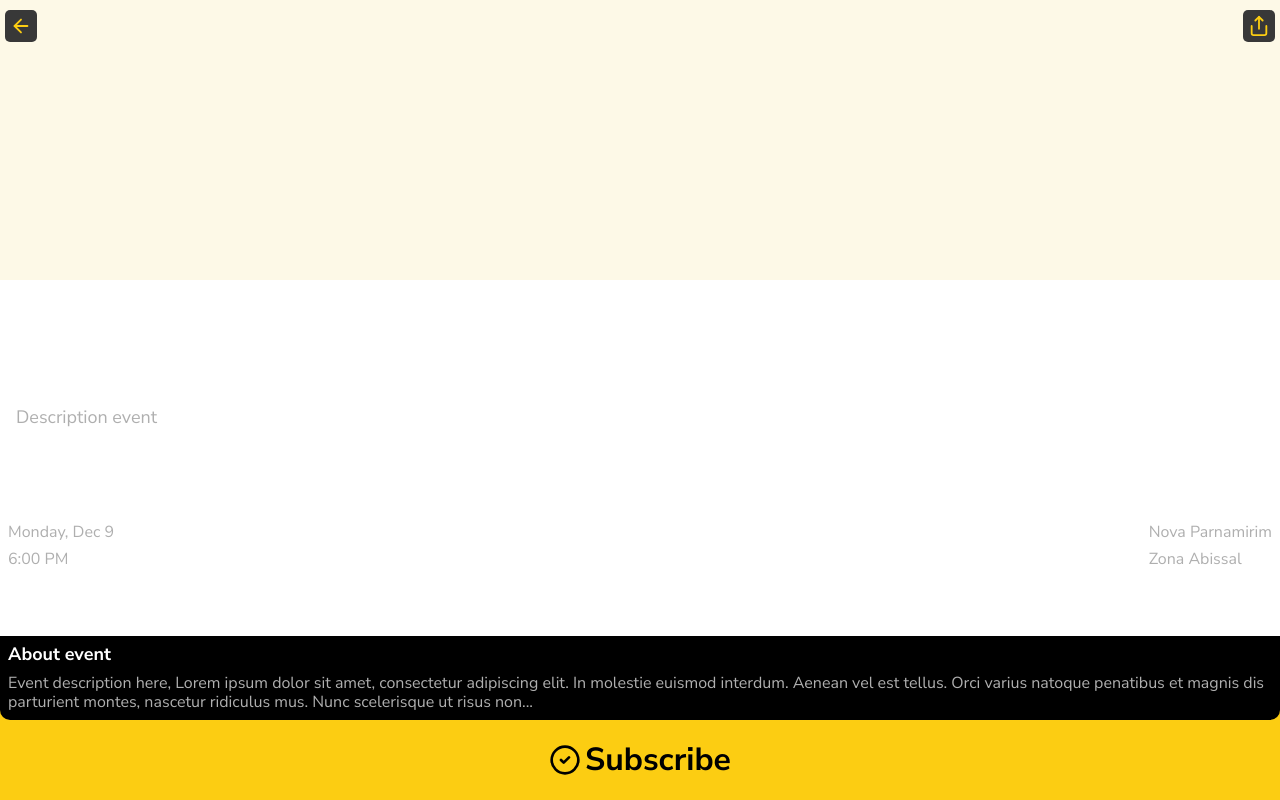
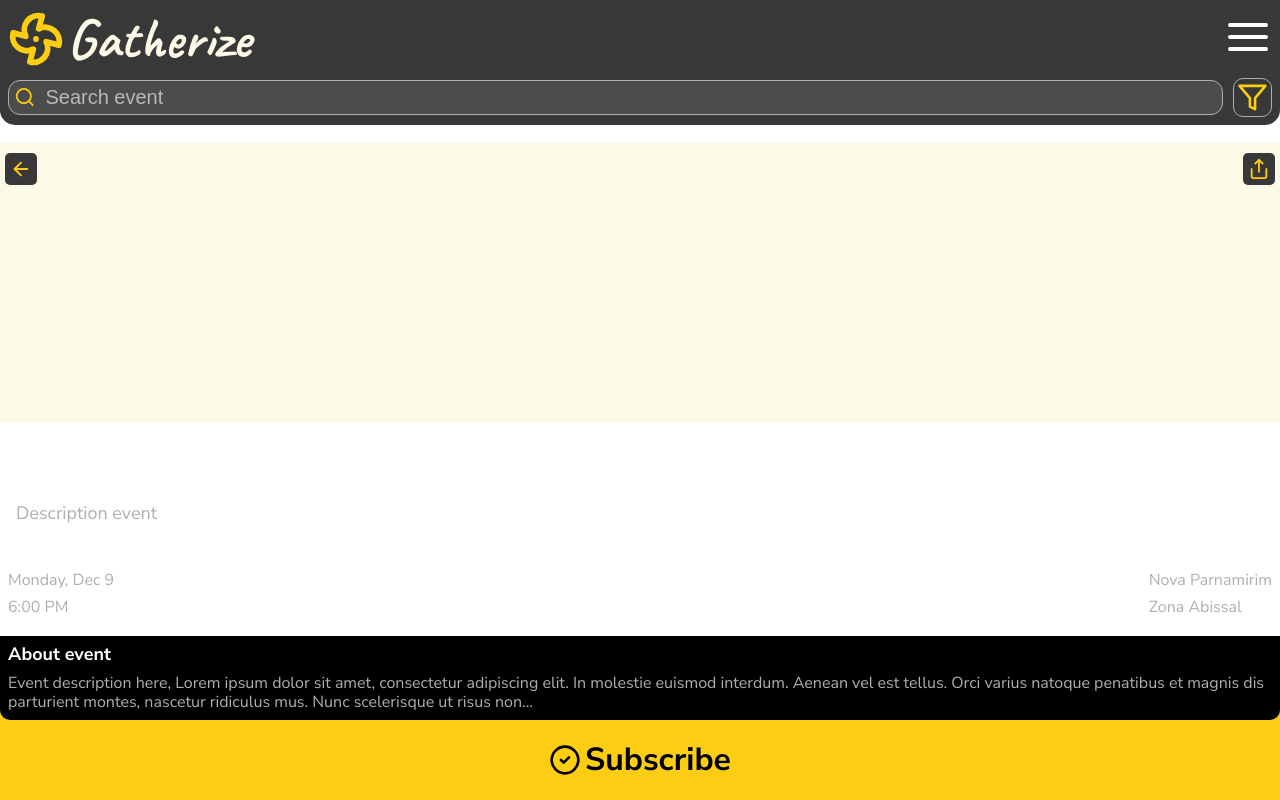
Before and after one commit to Gcld/gatherize, a Next.js app: page /event/1 in a window 1280 px wide. Built offline with nearby package versions, Linux system fonts and the light colour scheme.

Commit message:
feat: header aparecendo na versão de desktop do EventCard

```diff
--- a/src/app/event/[id]/page.tsx
+++ b/src/app/event/[id]/page.tsx
@@ -4,6 +4,7 @@ import React from 'react';
 import { LuArrowLeft, LuCircleCheck, LuShare, LuX } from "react-icons/lu";
 import { useSubscription } from "@/contexts/SubscriptionContext";
 import Link from 'next/link';
+import Header from "@/components/Header";
 import {
     Container,
     EventButton,
@@ -14,10 +15,11 @@ import {
     EventPicture,
     SubscribeButton,
     TextBlock,
-    TitleAndDescriptionDiv
+    TitleAndDescriptionDiv,
+    DesktopOnly
 } from "./styled";
 
-export default function EventDetail(){
+export default function EventDetail() {
     const temporaryEventId = 1;
     const { toggleSubscription, isSubscribed } = useSubscription();
     const eventSubscribed = isSubscribed(temporaryEventId);
@@ -29,12 +31,16 @@ export default function EventDetail(){
         toggleSubscription(temporaryEventId);
     };
 
+
     return (
         <Container>
+            <DesktopOnly>
+                <Header />
+            </DesktopOnly>
             <EventPicture>
                 <EventButtonsDiv>
-                    <Link href="/" passHref><EventButton><LuArrowLeft className="icon"/></EventButton></Link>
-                    <EventButton><LuShare className="icon"/></EventButton>
+                    <Link href="/" passHref><EventButton><LuArrowLeft className="icon" /></EventButton></Link>
+                    <EventButton><LuShare className="icon" /></EventButton>
                 </EventButtonsDiv>
             </EventPicture>
             <TitleAndDescriptionDiv>
@@ -65,9 +71,9 @@ export default function EventDetail(){
                     onClick={(e) => handleSubscribe(e)}
                 >
                     {eventSubscribed ? (
-                        <LuX className="subscribeIcon"/>
+                        <LuX className="subscribeIcon" />
                     ) : (
-                        <LuCircleCheck className="subscribeIcon"/>
+                        <LuCircleCheck className="subscribeIcon" />
                     )}
                     <h1>{eventSubscribed ? 'Cancel Subscription' : 'Subscribe'}</h1>
                 </SubscribeButton>
--- a/src/app/event/[id]/styled.ts
+++ b/src/app/event/[id]/styled.ts
@@ -10,6 +10,14 @@ export const Container = styled.div`
     width: 100%;
     min-height: 100vh;
     justify-content: space-between;
+`;
+
+export const DesktopOnly = styled.div`
+    display: none;
+
+    @media (min-width: 1024px) {
+        display: block;
+    }
 `;
 
 export const EventPicture = styled.div`
--- a/src/components/Header/index.tsx
+++ b/src/components/Header/index.tsx
@@ -31,6 +31,7 @@ export default function Header() {
                 <button
                     aria-label='Open menu'
                     onClick={toggleMenuModal}
+                    className='burguerButton'
                 >
                     <LuAlignJustify className='burguerIcon' />
                 </button>
--- a/src/components/Header/styled.ts
+++ b/src/components/Header/styled.ts
@@ -25,6 +25,12 @@ export const LogoAndMenu = styled.div`
     align-items: center;
     height: 100%;
     width: 100%;
+
+    .burguerButton{
+        background-color: transparent;
+        border: none;
+        cursor: pointer;
+    }
 
     .burguerIcon{
         color: white;
```
